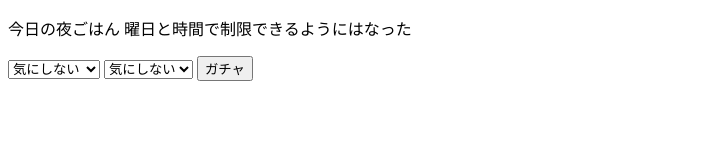
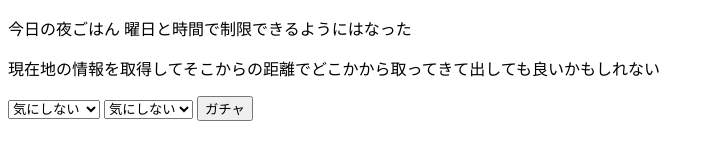
Before and after one commit to kuragehuman/randomRamen, a plain HTML site: page docs/index.html in a window 1280 px wide. Shown: the whole page, without its empty margins (0-714 px from the left). Drawn offline with nearby package versions, Linux system fonts and the light colour scheme.

Commit message:
change index.html

```diff
--- a/docs/index.html
+++ b/docs/index.html
@@ -9,6 +9,7 @@
     </head>
     <body>
         <p>今日の夜ごはん 曜日と時間で制限できるようにはなった</p>
+        <p>現在地の情報を取得してそこからの距離でどこかから取ってきて出しても良いかもしれない</p>
         <select name="price">
             <option value="0">気にしない</option>
             <option value="1000">1000円まで</option>
```
